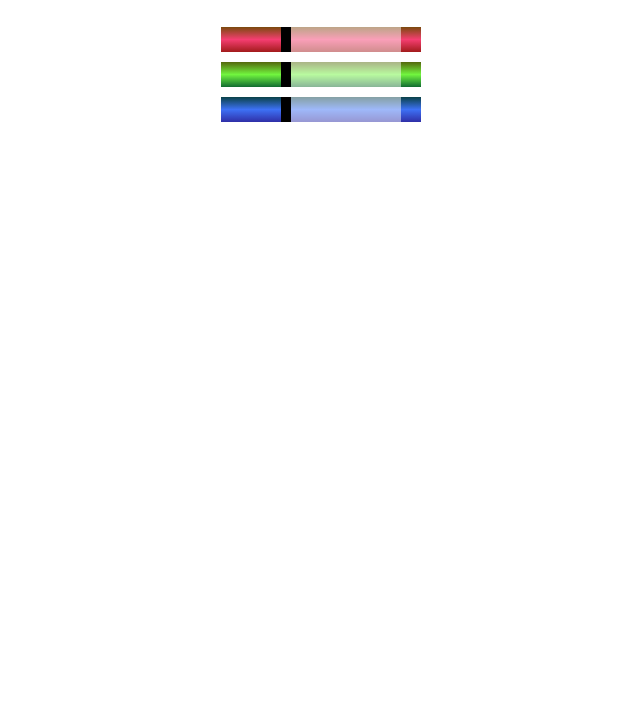
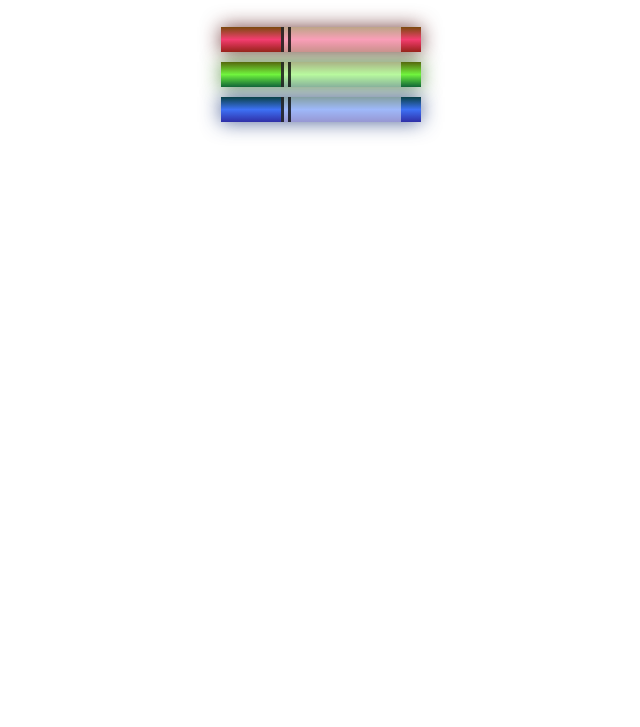
Before and after one commit to BlackAngelRo/Public, a plain HTML site: page Colored Markers/index.html in a window 1280 px wide. Shown: the part 73-800 px from the top of the page, without its empty margins (319-959 px from the left). Drawn offline with Linux system fonts and the light colour scheme.

Commit message:
css additions

```diff
--- a/Colored Markers/styles.css
+++ b/Colored Markers/styles.css
@@ -8,13 +8,16 @@ h1 {
 }
 .red {
 	background: linear-gradient(rgb(122, 74, 14), rgb(245, 62, 113), rgb(162, 27, 27));
+	box-shadow: 0 0 20px 0 rgba(83, 14, 14, 0.8);
 
 }
 .green {
 	background: linear-gradient(#55680D, #71F53E, #116C31);
+	box-shadow: 0 0 20px 0 #3B7E20CC;
 }
 .blue {
 	background: linear-gradient(hsl(186, 76%, 16%), hsl(223, 90%, 60%), hsl(240, 56%, 42%));
+	box-shadow: 0 0 20px 0 hsla(223, 59%, 31%, 0.8);
 }
 .container {
 	background-color: rgb(255, 255, 255);
@@ -27,9 +30,7 @@ h1 {
 	width: 110px;
 	height: 25px;
 	background-color: rgba(255, 255, 255, 0.5);
-	border-left-width: 10px;
-	border-left-style: solid;
-	border-left-color: black;
+	border-left: 10px double rgba(0, 0, 0, 0.75);
 }
 .cap {
 	width: 60px;
```
